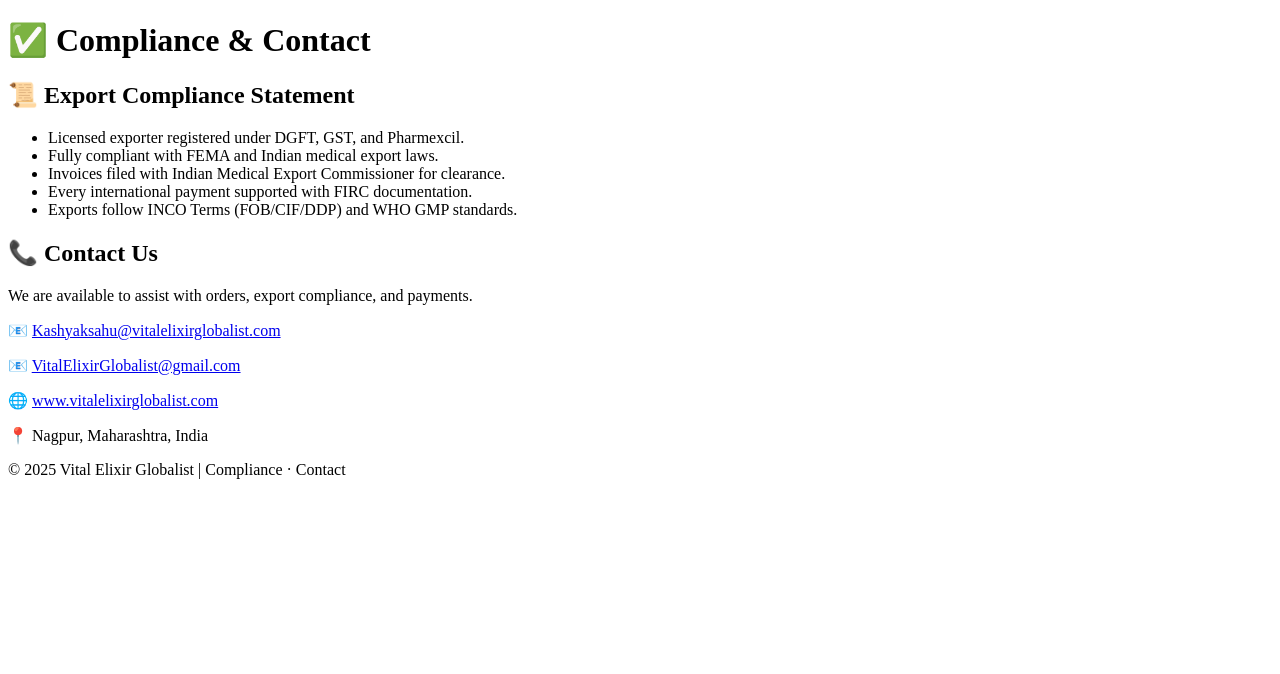
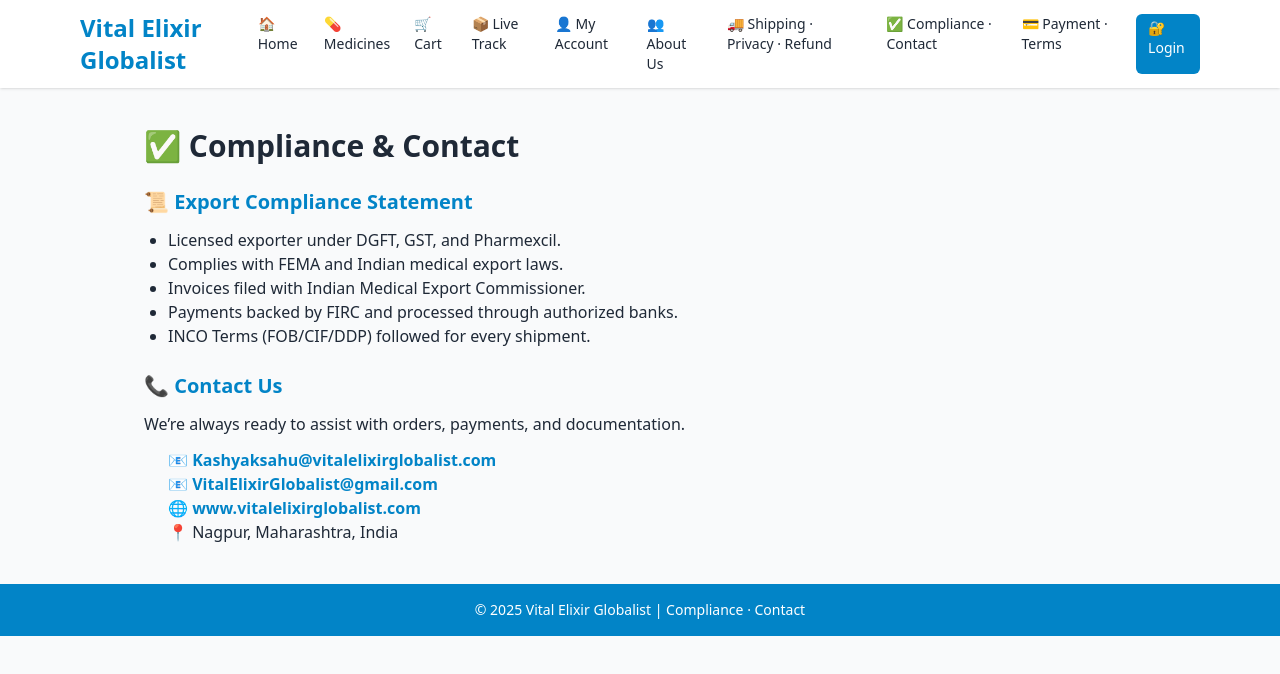
Before and after one commit to vitalelixirglobalist/vital-elixir-globalist, a plain HTML site: page compliance.html in a window 1280 px wide. Drawn offline with nearby package versions, Linux system fonts and the light colour scheme.

Commit message:
Update compliance.html

```diff
--- a/compliance.html
+++ b/compliance.html
@@ -1,36 +1,71 @@
 <!DOCTYPE html>
 <html lang="en">
 <head>
-  <meta charset="UTF-8">
-  <meta name="viewport" content="width=device-width, initial-scale=1.0">
-  <title>Compliance & Contact | Vital Elixir Globalist</title>
+  <meta charset="UTF-8" />
+  <meta name="viewport" content="width=device-width, initial-scale=1.0" />
+  <title>Compliance & Contact – Vital Elixir Globalist</title>
+  <meta name="description" content="Vital Elixir Globalist's export compliance statement and contact information." />
+  <script src="https://cdn.tailwindcss.com"></script>
+  <script>
+    tailwind.config = { theme: { extend: { colors: { brand: '#0284c7' } } } };
+  </script>
 </head>
-<body class="bg-white text-gray-800 font-sans">
 
-<header class="bg-brand text-white text-center py-6">
-  <h1 class="text-2xl font-bold">✅ Compliance & Contact</h1>
-</header>
+<body class="text-gray-800 bg-gray-50">
+  <div id="header-placeholder"></div>
 
-<section class="max-w-4xl mx-auto p-6 leading-relaxed">
-  <h2 class="text-xl font-semibold text-brand mb-3">📜 Export Compliance Statement</h2>
-  <ul class="list-disc pl-6">
-    <li>Licensed exporter registered under DGFT, GST, and Pharmexcil.</li>
-    <li>Fully compliant with FEMA and Indian medical export laws.</li>
-    <li>Invoices filed with Indian Medical Export Commissioner for clearance.</li>
-    <li>Every international payment supported with FIRC documentation.</li>
-    <li>Exports follow INCO Terms (FOB/CIF/DDP) and WHO GMP standards.</li>
-  </ul>
+  <section class="max-w-5xl mx-auto px-4 py-10">
+    <h1 class="text-3xl font-bold mb-6">✅ Compliance & Contact</h1>
 
-  <h2 class="text-xl font-semibold text-brand mt-8 mb-3">📞 Contact Us</h2>
-  <p>We are available to assist with orders, export compliance, and payments.</p>
-  <p class="mt-3">📧 <a href="mailto:Kashyaksahu@vitalelixirglobalist.com" class="text-brand font-semibold">Kashyaksahu@vitalelixirglobalist.com</a></p>
-  <p>📧 <a href="mailto:VitalElixirGlobalist@gmail.com" class="text-brand font-semibold">VitalElixirGlobalist@gmail.com</a></p>
-  <p>🌐 <a href="https://www.vitalelixirglobalist.com" class="text-brand font-semibold">www.vitalelixirglobalist.com</a></p>
-  <p>📍 Nagpur, Maharashtra, India</p>
-</section>
+    <h2 class="text-xl font-semibold text-brand mb-3">📜 Export Compliance Statement</h2>
+    <ul class="list-disc pl-6 mb-6">
+      <li>Licensed exporter under DGFT, GST, and Pharmexcil.</li>
+      <li>Complies with FEMA and Indian medical export laws.</li>
+      <li>Invoices filed with Indian Medical Export Commissioner.</li>
+      <li>Payments backed by FIRC and processed through authorized banks.</li>
+      <li>INCO Terms (FOB/CIF/DDP) followed for every shipment.</li>
+    </ul>
 
-<footer class="bg-brand text-white text-center py-4">
-  © 2025 Vital Elixir Globalist | Compliance · Contact
-</footer>
+    <h2 class="text-xl font-semibold text-brand mb-3">📞 Contact Us</h2>
+    <p>We’re always ready to assist with orders, payments, and documentation.</p>
+    <ul class="pl-6 mt-3">
+      <li>📧 <a href="mailto:Kashyaksahu@vitalelixirglobalist.com" class="text-brand font-semibold">Kashyaksahu@vitalelixirglobalist.com</a></li>
+      <li>📧 <a href="mailto:VitalElixirGlobalist@gmail.com" class="text-brand font-semibold">VitalElixirGlobalist@gmail.com</a></li>
+      <li>🌐 <a href="https://www.vitalelixirglobalist.com" class="text-brand font-semibold">www.vitalelixirglobalist.com</a></li>
+      <li>📍 Nagpur, Maharashtra, India</li>
+    </ul>
+  </section>
+
+  <footer class="bg-brand text-white text-center py-4 text-sm">
+    © 2025 Vital Elixir Globalist | Compliance · Contact
+  </footer>
+
+  <script>
+    async function loadHeader() {
+      const header = await fetch('header.html');
+      document.getElementById('header-placeholder').innerHTML = await header.text();
+      const menuBtn = document.getElementById('menu-btn');
+      const closeBtn = document.getElementById('close-menu');
+      const mobileMenu = document.getElementById('mobile-menu');
+      const sidebar = document.getElementById('sidebar');
+      if (menuBtn && sidebar && mobileMenu) {
+        menuBtn.addEventListener('click', () => {
+          mobileMenu.classList.remove('hidden');
+          setTimeout(() => sidebar.classList.remove('translate-x-full'), 10);
+        });
+        closeBtn.addEventListener('click', () => {
+          sidebar.classList.add('translate-x-full');
+          setTimeout(() => mobileMenu.classList.add('hidden'), 300);
+        });
+        mobileMenu.addEventListener('click', (e) => {
+          if (e.target === mobileMenu) {
+            sidebar.classList.add('translate-x-full');
+            setTimeout(() => mobileMenu.classList.add('hidden'), 300);
+          }
+        });
+      }
+    }
+    loadHeader();
+  </script>
 </body>
 </html>
```
